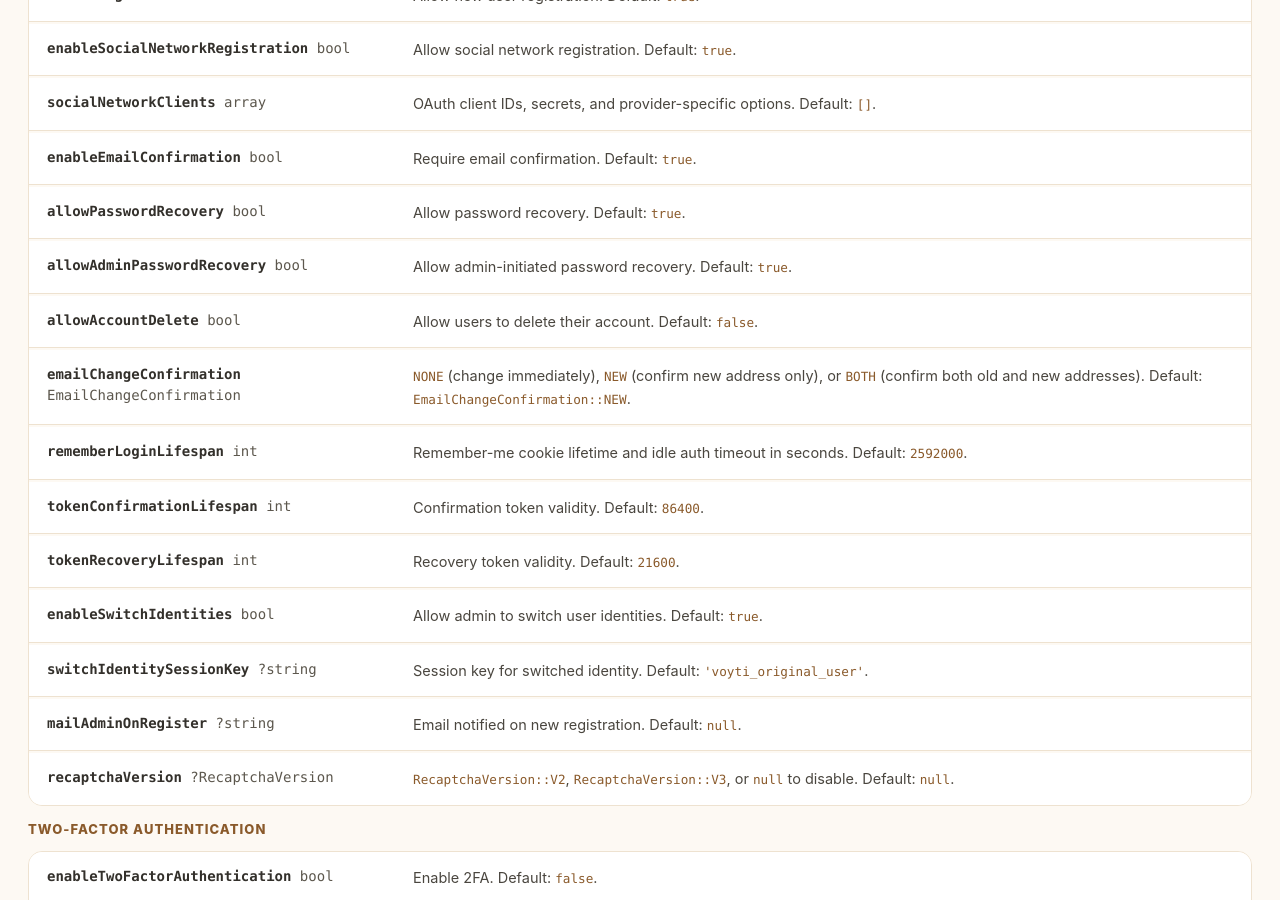
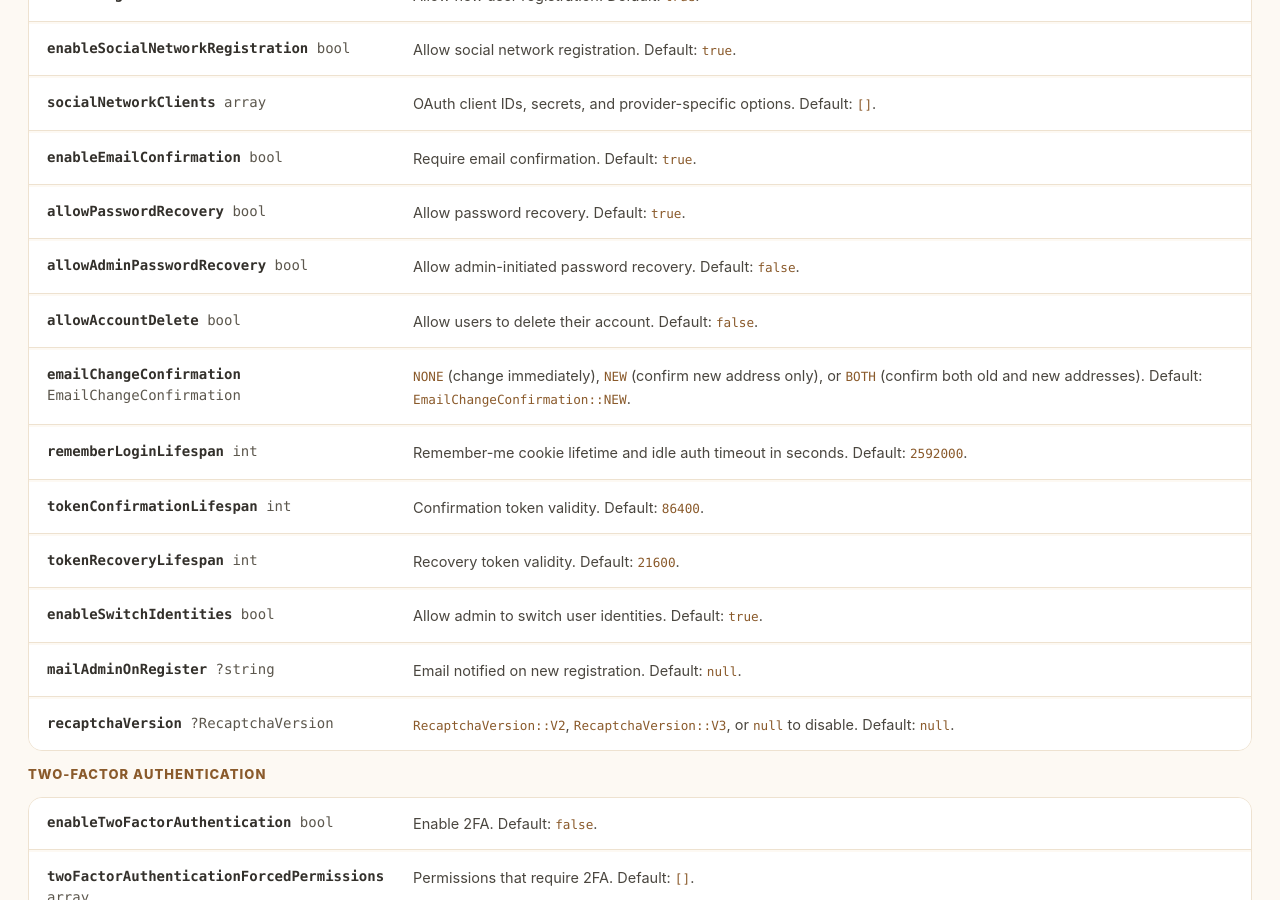
Before and after one commit to YiiRocks/YiiRocks.github.io, a Jekyll site: the page built from voyti/index.html, in a window 1280 px wide and 900 px high, scrolled down 3116 px. Built offline with Jekyll 4.4.1, drawn with Linux system fonts in a browser that asks for light colours; a style sheet for code colours, icons or effects is not loaded.

Commit message:
Sync voyti page with upstream README (remove switchIdentitySessionKey, allowAdminPasswordRecovery default false)

```diff
--- a/voyti/index.html
+++ b/voyti/index.html
@@ -214,7 +214,7 @@ return [
             </div>
             <div class="options-row">
                 <div class="options-name">allowAdminPasswordRecovery<span class="options-type"> bool</span></div>
-                <div class="options-desc">Allow admin-initiated password recovery. Default: <code>true</code>.</div>
+                <div class="options-desc">Allow admin-initiated password recovery. Default: <code>false</code>.</div>
             </div>
             <div class="options-row">
                 <div class="options-name">allowAccountDelete<span class="options-type"> bool</span></div>
@@ -239,10 +239,6 @@ return [
             <div class="options-row">
                 <div class="options-name">enableSwitchIdentities<span class="options-type"> bool</span></div>
                 <div class="options-desc">Allow admin to switch user identities. Default: <code>true</code>.</div>
-            </div>
-            <div class="options-row">
-                <div class="options-name">switchIdentitySessionKey<span class="options-type"> ?string</span></div>
-                <div class="options-desc">Session key for switched identity. Default: <code>'voyti_original_user'</code>.</div>
             </div>
             <div class="options-row">
                 <div class="options-name">mailAdminOnRegister<span class="options-type"> ?string</span></div>
```
